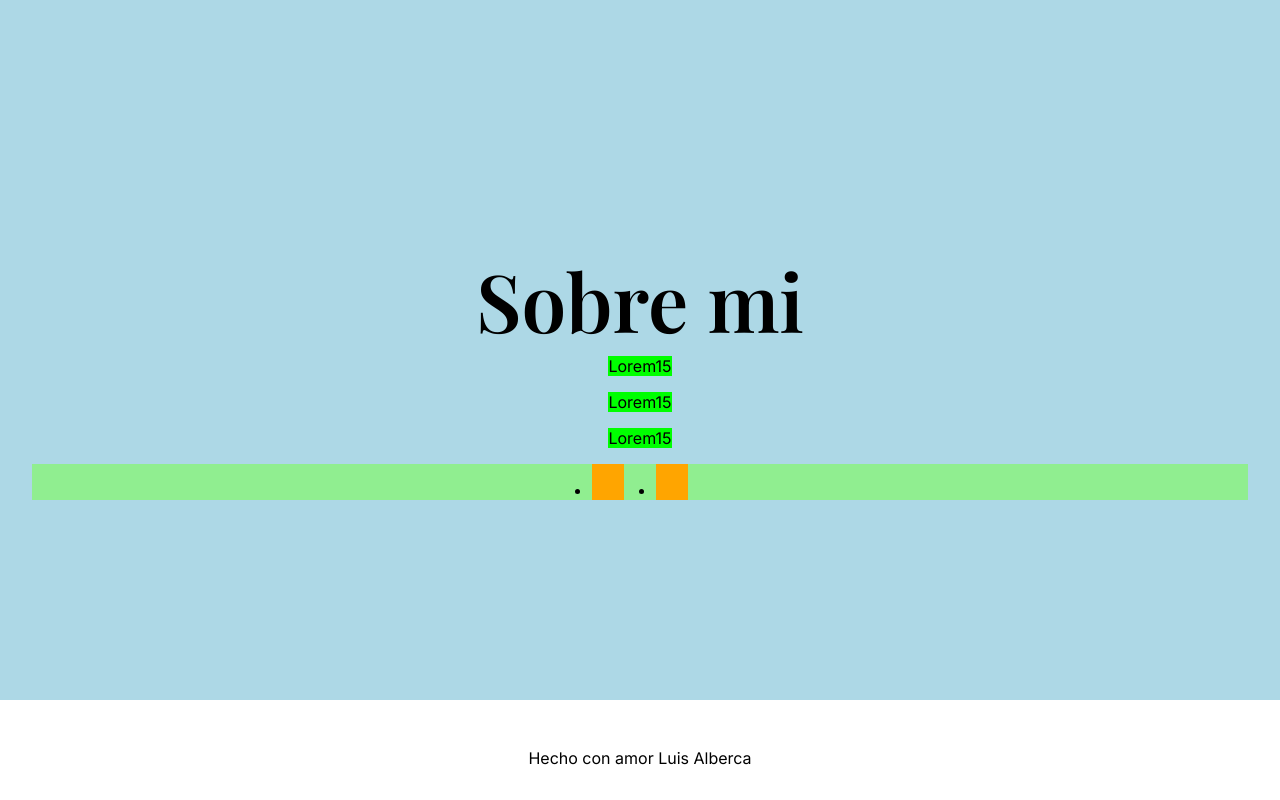
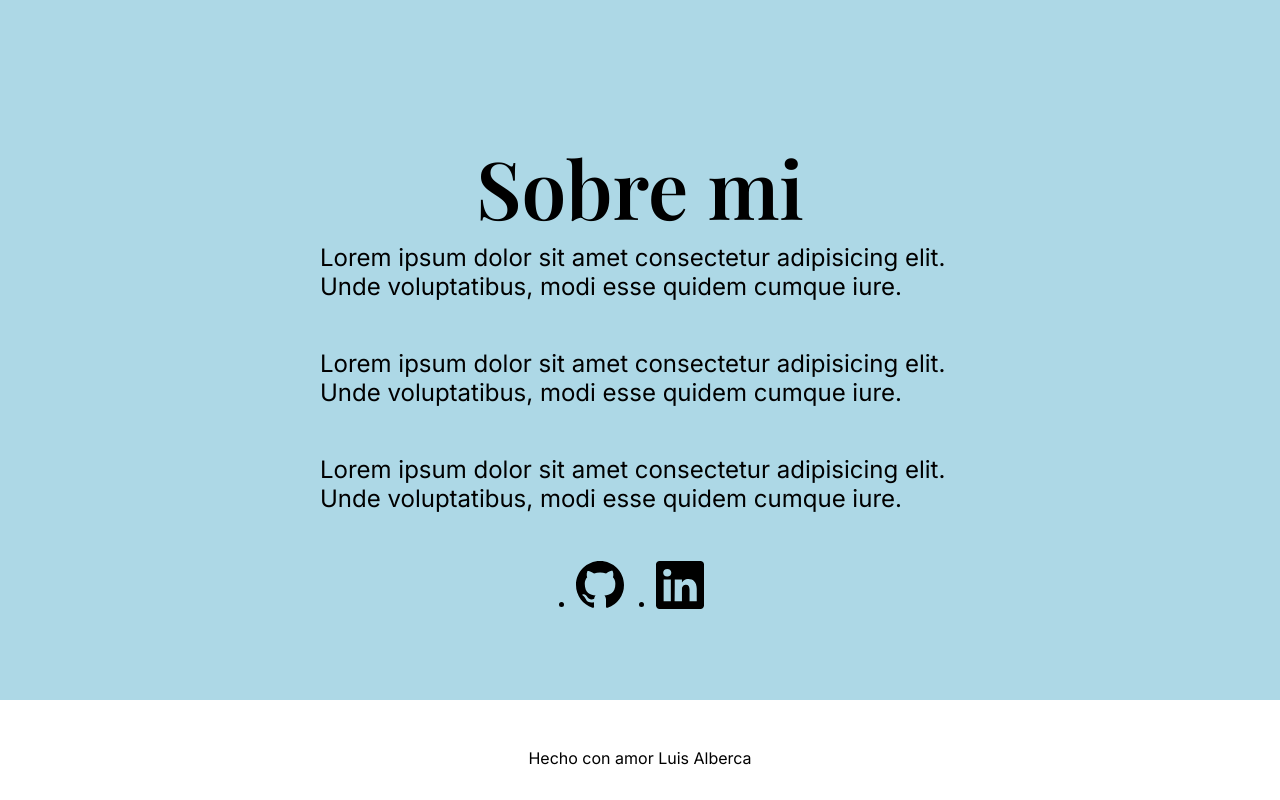
Before and after one commit to luisalbertoalberca/DevLuisAlberca, a plain HTML site: page index.html in a window 1280 px wide. Shown: the part 1220-2020 px from the top of the page. Drawn offline with nearby package versions, Linux system fonts and the light colour scheme; files whose address does not match are found by name; a web font is replaced by a local one.

Commit message:
Agregados botones SVG al diseño del portfolio

```diff
--- a/app.css
+++ b/app.css
@@ -222,14 +222,15 @@ body {
     margin: 0 0 1rem;
 }
 .about .p{
-    max-width: 40em;
-    background: lime;
-    margin: 0 0 1em;
+    max-width: 40rem;
+    /*background: lime;*/
+    margin: 0 0 2em;
+    font-size: 1.5em;
     text-align: left;
 }
 .about .rrss{
     width: 100%;
-    background: lightgreen;
+    /*background: lightgreen;*/
 
     display: flex;
     flex-flow: row wrap;
@@ -237,14 +238,13 @@ body {
     align-items: center;
 }
 .about .li{
+    /*background: orange;*/
     margin: 0 1em;
-    background: orange;
-
 }
 .about .a{}
 .about .svg{
-    width: 2em;
-    height: 2em;
+    width: 3em;
+    height: 3em;
     /*background: red;*/
 }
 
--- a/index.html
+++ b/index.html
@@ -15,6 +15,11 @@
 </head>
 <body>
 
+    <div class="circulo">
+        <div class"circulo"></div>
+        <div class"circulo"></div>
+        <div class"circulo"></div>
+        <div class"circulo"></div>
     <header class="header">
         <h1 class="h1"><a href="#inicio" title="Luis Alberca" class="a">Luis Alberca</a></h1>
         <nav class="nav">
@@ -29,12 +34,6 @@
     <main class="main">
 
         <div class="seccion"id="inicio">
-            <div class="circulos">
-                <div class="circulo"></div>
-                <div class="circulo"></div>
-                <div class="circulo"></div>
-                <div class="circulo"></div>
-            </div>
         <section class="section info">
             <h2 class="h2">Luis Alberca</h2>
             <h3 class="h3">Web Developer</h3>
@@ -72,19 +71,23 @@
 
         <section class="seccion about" id="about">
             <h2 class="h2">Sobre mi</h2>
-            <p class="p">Lorem15</p>
-            <p class="p">Lorem15</p>
-            <p class="p">Lorem15</p>
+            <p class="p">Lorem ipsum dolor sit amet consectetur adipisicing elit. Unde voluptatibus, modi esse quidem cumque iure.</p>
+            <p class="p">Lorem ipsum dolor sit amet consectetur adipisicing elit. Unde voluptatibus, modi esse quidem cumque iure.</p>
+            <p class="p">Lorem ipsum dolor sit amet consectetur adipisicing elit. Unde voluptatibus, modi esse quidem cumque iure.</p>
 
             <ul class="rrss">
                 <li class="li">
                     <a href="#" class="a" title="Nombre" target="_blank" rel="noopener noreferrer">
-                        <svg class="svg"></svg>
+                        <svg xmlns="http://www.w3.org/2000/svg" width="16" height="16" fill="currentColor" class="svg" viewBox="0 0 16 16">
+                            <path d="M8 0C3.58 0 0 3.58 0 8c0 3.54 2.29 6.53 5.47 7.59.4.07.55-.17.55-.38 0-.19-.01-.82-.01-1.49-2.01.37-2.53-.49-2.69-.94-.09-.23-.48-.94-.82-1.13-.28-.15-.68-.52-.01-.53.63-.01 1.08.58 1.23.82.72 1.21 1.87.87 2.33.66.07-.52.28-.87.51-1.07-1.78-.2-3.64-.89-3.64-3.95 0-.87.31-1.59.82-2.15-.08-.2-.36-1.02.08-2.12 0 0 .67-.21 2.2.82.64-.18 1.32-.27 2-.27s1.36.09 2 .27c1.53-1.04 2.2-.82 2.2-.82.44 1.1.16 1.92.08 2.12.51.56.82 1.27.82 2.15 0 3.07-1.87 3.75-3.65 3.95.29.25.54.73.54 1.48 0 1.07-.01 1.93-.01 2.2 0 .21.15.46.55.38A8.01 8.01 0 0 0 16 8c0-4.42-3.58-8-8-8"/>
+                          </svg>
                     </a>
                 </li>
                 <li class="li">
                     <a href="#" class="a" title="Nombre" target="_blank" rel="noopener noreferrer">
-                        <svg class="svg"></svg>
+                        <svg <svg xmlns="http://www.w3.org/2000/svg" width="16" height="16" fill="currentColor" class="svg" viewBox="0 0 16 16">
+                            <path d="M0 1.146C0 .513.526 0 1.175 0h13.65C15.474 0 16 .513 16 1.146v13.708c0 .633-.526 1.146-1.175 1.146H1.175C.526 16 0 15.487 0 14.854zm4.943 12.248V6.169H2.542v7.225zm-1.2-8.212c.837 0 1.358-.554 1.358-1.248-.015-.709-.52-1.248-1.342-1.248S2.4 3.226 2.4 3.934c0 .694.521 1.248 1.327 1.248zm4.908 8.212V9.359c0-.216.016-.432.08-.586.173-.431.568-.878 1.232-.878.869 0 1.216.662 1.216 1.634v3.865h2.401V9.25c0-2.22-1.184-3.252-2.764-3.252-1.274 0-1.845.7-2.165 1.193v.025h-.016l.016-.025V6.169h-2.4c.03.678 0 7.225 0 7.225z"/>
+                          </svg>
                     </a>
                 </li>
             </ul>
@@ -94,9 +97,7 @@
     </main>
 
     <footer class="footer">
-
         <span class="span">Hecho con amor Luis Alberca</span>
-
     </footer>
 
 </body>
```
